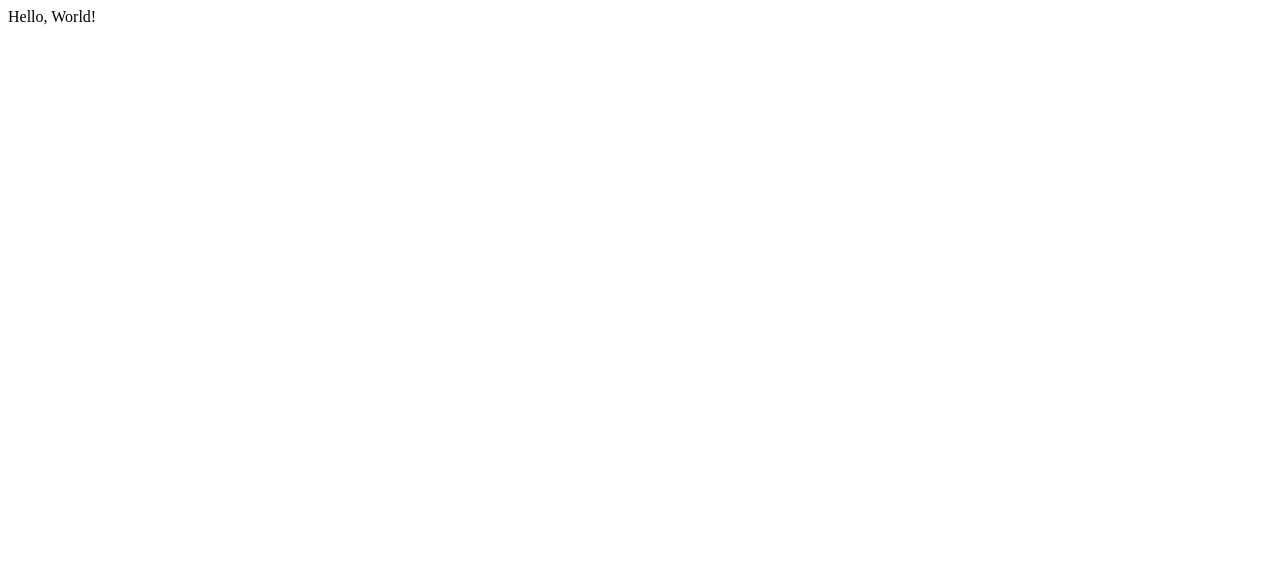
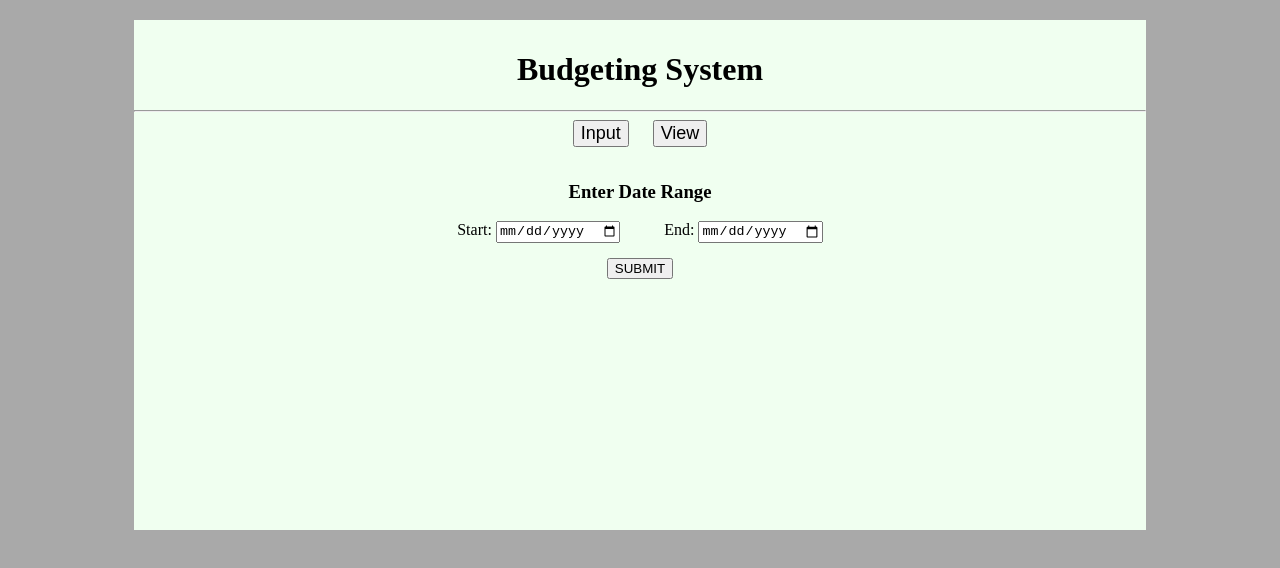
Before and after one commit to farrellfileas/BudgetingSystem, a website: page public/index.html in a window 1280 px wide. Drawn offline with Linux system fonts and the light colour scheme.

Commit message:
Finish HTML and CSS

```diff
--- a/public/index.html
+++ b/public/index.html
@@ -1,11 +1,40 @@
 <!DOCTYPE html>
+
 <html>
 <head>
-	<title></title>
+	<title>Budgeting System</title>
 	<link rel="stylesheet" href="styles.css">
 	<script src="index.js"></script>
 </head>
 <body>
-	Hello, World!
+	<div id="container">
+		<h1> Budgeting System </h1>
+		<hr>
+
+		<div id="buttons">
+			<button id="input">Input</button>
+			<button id="view">View</button>
+		</div>
+
+		<div id="inputView" class ="hidden">
+			<div><span>Enter date:</span> <input type="date"></div>
+			<div><span>Enter amount spent: $</span> <input type="number"></div>
+			<div><span>Description: </span><textarea></textarea></div>
+			<button id="submitInput">SUBMIT</button>
+
+			<h2 class="hidden"> Success! You may input another value </h2>
+			<h2 class="hidden"> Failure </h2>
+		</div>
+
+		<div id="viewView">
+			<h3> Enter Date Range </h3>
+			<span> Start: <input type="date"> </span>
+			<span> End: <input type="date"> </span>
+			<div><button id="submitView">SUBMIT</button><div>
+
+			<div id="displayView">
+			</div>
+		</div>
+	</div>
 </body>
 </html>
--- a/public/styles.css
+++ b/public/styles.css
@@ -0,0 +1,48 @@
+body {
+	background-color: #A9A9A9;
+}
+
+#container {
+	background-color: HoneyDew;
+	width: 80%;
+	height: 500px;
+	margin: auto;
+	margin-top: 20px;
+	padding-top: 10px;
+}
+
+#container > h1, #buttons, #inputView, #viewView {
+	text-align: center;
+}
+
+#buttons > button {
+	margin: 0 10px;
+	margin-bottom: 15px;
+	font-size: 18px;
+}
+
+.hidden {
+	display: none;
+}
+
+input[type=number]::-webkit-inner-spin-button,
+input[type=number]::-webkit-outer-spin-button {
+  -webkit-appearance: none;
+  margin: 0;
+}
+
+#inputView > div {
+	margin: 7px;
+}
+
+input[type=text] {
+	height: 100px;
+}
+
+#viewView span {
+	margin: 0 20px;
+}
+
+#viewView > div {
+	margin-top: 15px;
+}
```
Also changed, not shown: package.json (added, +26 -0 lines), public/mentos.jpeg (added), 1 other file.
